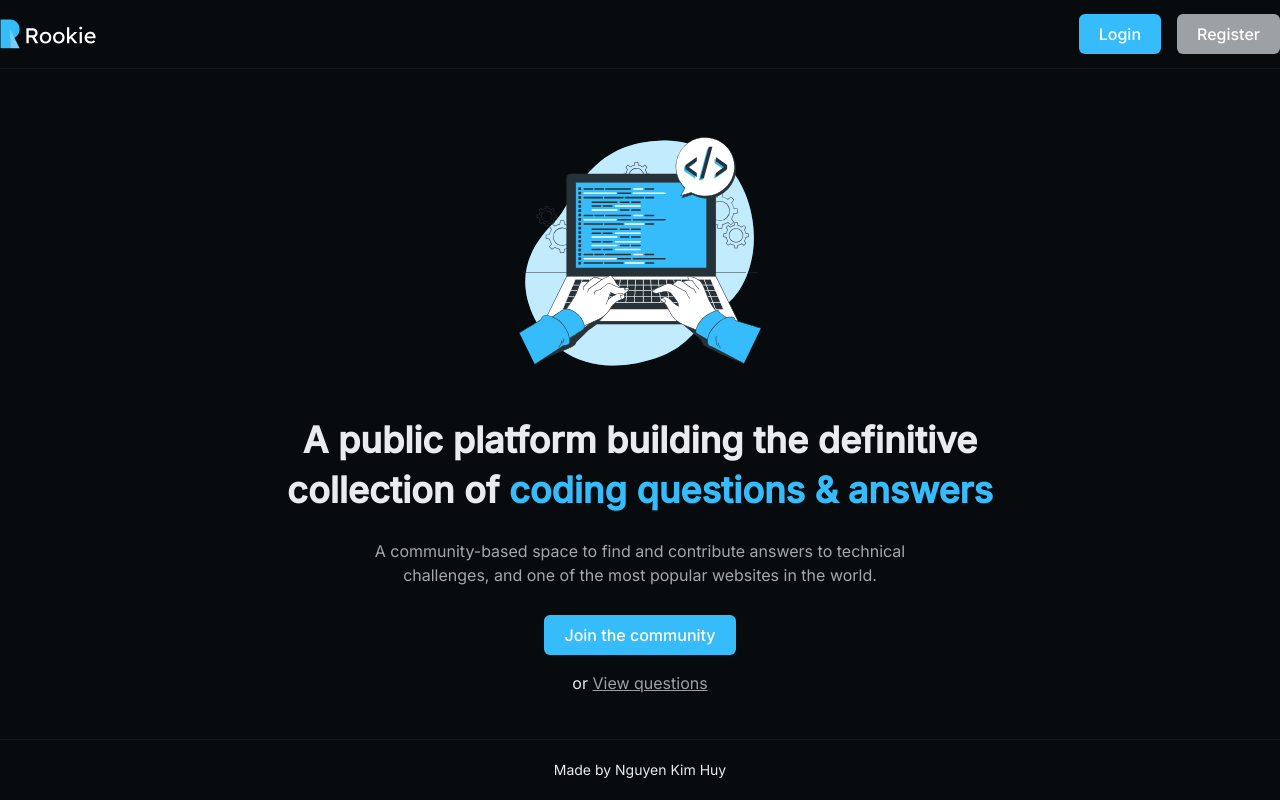
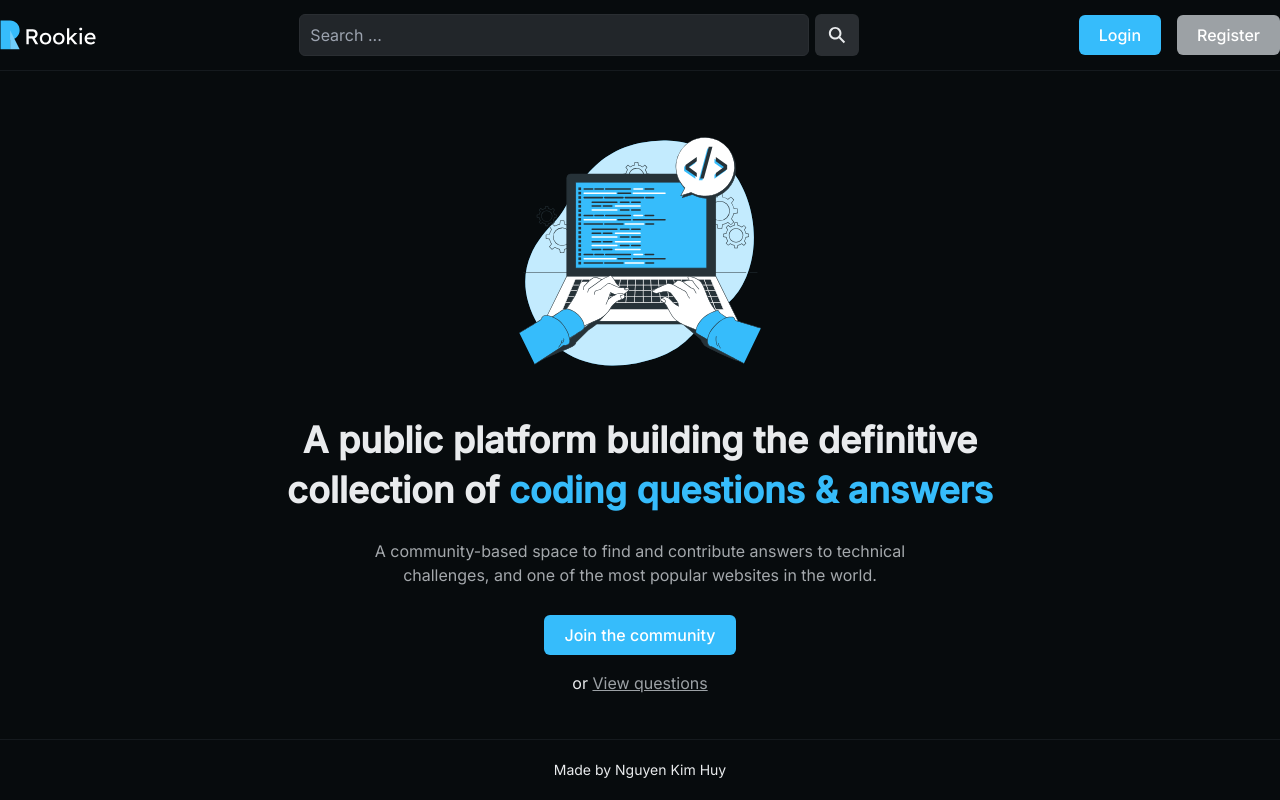
Before and after one commit to kimhuy011199/rookie-frontend, a React (Create React App) app: page / in a window 1280 px wide. Built offline with nearby package versions, Linux system fonts and the light colour scheme; no server answers.

Commit message:
Implement search function

```diff
--- a/src/pages/questions/index.tsx
+++ b/src/pages/questions/index.tsx
@@ -16,8 +16,25 @@ function Questions() {
   const dispatch = useDispatch();
   const [searchParams] = useSearchParams();
   const currentPage = searchParams.get('page') || '1';
+  const searchValue = searchParams.get('search');
 
   const { questions, isLoading } = useSelector((state: any) => state.questions);
+
+  const resultContent = () => {
+    if (!searchValue) {
+      return <h2 className={style.heading}>{t('questions.all_questions')}</h2>;
+    }
+
+    return (
+      <>
+        <h2 className={style.heading}>{t('questions.search.result_title')}</h2>
+        <p className={style.desc}>
+          {t('questions.search.result_for')}
+          <span className={style.searchValue}>{searchValue}</span>
+        </p>
+      </>
+    );
+  };
 
   useEffect(() => {
     dispatch(getQuestions(+currentPage));
@@ -32,8 +49,7 @@ function Questions() {
       <Spinner isLoading={isLoading} />
       <div className={style.container}>
         <div className={style.main}>
-          <h2 className={style.heading}>{t('questions.all_questions')}</h2>
-          <p className={style.desc}></p>
+          <div className={style.header}>{resultContent()}</div>
           {questions?.questionsList?.length > 0 ? (
             <>
               <div className={style.questions}>
--- a/src/pages/questions/style.module.css
+++ b/src/pages/questions/style.module.css
@@ -11,14 +11,22 @@
   @apply flex flex-col gap-4;
 }
 
+.header {
+  @apply border-b border-dark-3 pb-4 mb-4;
+}
+
 .heading {
-  @apply text-2xl font-semibold border-b border-dark-3 pb-4 mb-4;
+  @apply text-2xl font-semibold;
 }
 
 .desc {
-  @apply mb-5 text-light-2;
+  @apply text-light-2 mt-3;
 }
 
 .pagination {
   @apply mt-2 flex justify-center;
 }
+
+.searchValue {
+  @apply font-bold text-white text-lg;
+}
--- a/src/shared/components/Pagination/index.tsx
+++ b/src/shared/components/Pagination/index.tsx
@@ -1,5 +1,5 @@
 import React from 'react';
-import { Link } from 'react-router-dom';
+import { Link, useSearchParams } from 'react-router-dom';
 import { generatePageRange } from '../../../core/utils';
 import style from './style.module.css';
 
@@ -13,7 +13,12 @@ interface PaginationInterface {
 
 const Pagination = (props: PaginationInterface) => {
   const { totalPages, currentPage } = props;
-  const linkTo = (item: number) => `/questions?page=${item}`;
+  const [searchParams] = useSearchParams();
+  const search = searchParams.get('search');
+  const linkTo = (item: number) =>
+    search
+      ? `/questions?search=${search}&page=${item}`
+      : `/questions?page=${item}`;
   let range: any = generatePageRange(1, totalPages);
 
   if (totalPages > 6) {
--- a/src/shared/components/Pagination/style.module.css
+++ b/src/shared/components/Pagination/style.module.css
@@ -13,4 +13,5 @@
 
 .active {
   @apply text-white bg-primary;
+  pointer-events: none;
 }
--- /dev/null
+++ b/src/shared/components/SearchQuestion/index.tsx
@@ -0,0 +1,43 @@
+import React from 'react';
+import { useForm } from 'react-hook-form';
+import { useTranslation } from 'react-i18next';
+import { IoSearchSharp } from 'react-icons/io5';
+import { useNavigate } from 'react-router-dom';
+import Input from '../Input';
+import style from './style.module.css';
+
+export interface SearchInputInterface {
+  value: string;
+}
+
+const SearchQuestion = () => {
+  const { t } = useTranslation();
+  const navigate = useNavigate();
+  const { register, handleSubmit, reset } = useForm<SearchInputInterface>();
+
+  const handleSearch = (data: SearchInputInterface) => {
+    const { value } = data;
+    if (!value) {
+      return;
+    }
+    reset();
+    navigate(`/questions?search=${value}`);
+  };
+
+  return (
+    <div className={style.search}>
+      <form className={style.form} onSubmit={handleSubmit(handleSearch)}>
+        <Input
+          type="text"
+          placeholder={t('placeholder.search')}
+          {...register('value')}
+        />
+        <button className={style.btn}>
+          <IoSearchSharp className={style.icon} />
+        </button>
+      </form>
+    </div>
+  );
+};
+
+export default SearchQuestion;
--- /dev/null
+++ b/src/shared/components/SearchQuestion/style.module.css
@@ -0,0 +1,12 @@
+.form {
+  @apply flex;
+  width: 35rem;
+}
+
+.btn {
+  @apply bg-dark-3 rounded-md px-3 ml-1.5 hover:bg-primary;
+}
+
+.icon {
+  @apply text-xl;
+}
--- a/src/shared/layout/Header/index.tsx
+++ b/src/shared/layout/Header/index.tsx
@@ -7,6 +7,7 @@ import Button from '../../components/Button';
 import { useTranslation } from 'react-i18next';
 import UserMenu from '../../components/UserMenu';
 import { FaBell } from 'react-icons/fa';
+import SearchQuestion from '../../components/SearchQuestion';
 
 function Header() {
   const { user } = useSelector((state: any) => state.auth);
@@ -22,6 +23,7 @@ function Header() {
             </Link>
           </h1>
         </div>
+        <SearchQuestion />
         <ul className={styles.list}>
           {user ? (
             <>
--- a/src/shared/locales/en/index.json
+++ b/src/shared/locales/en/index.json
@@ -63,7 +63,9 @@
     },
     "search": {
       "title": "Search question guide",
-      "desc": "Enter search terms in the search box that appears on the center of the header on every page, and press `Enter`.\n\nTo search within specific tag(s), enter them in square brackets: `[javascript] timestamp` searches for mentions of 'timestamp' within the `[javascript]` tag."
+      "desc": "Enter search terms in the search box that appears on the center of the header on every page, and press `Enter`.\n\nTo search within specific tag(s), enter them in square brackets: `[javascript] timestamp` searches for mentions of 'timestamp' within the `[javascript]` tag.",
+      "result_title": "Search results",
+      "result_for": "Result for "
     },
     "login_required": {
       "link": "join the community",
@@ -72,7 +74,8 @@
     }
   },
   "placeholder": {
-    "add_answer": "Leave your answer"
+    "add_answer": "Leave your answer",
+    "search": "Search ..."
   },
   "toast": {
     "add_answer_success": "Your answer was added",
```
